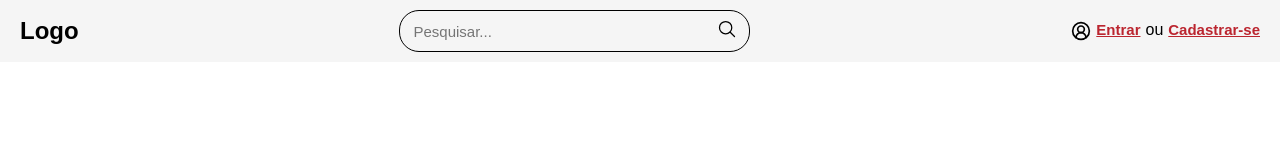
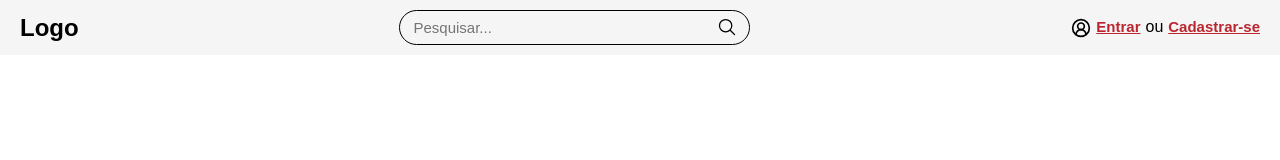
Before and after one commit to L7noxy/Moltara, a React (Vite) app in the folder 4-fase-Moltara/: page / in a window 1280 px wide. Shown: the top 160 px of the page. Built offline with nearby package versions, Linux system fonts and the light colour scheme.

Commit message:
Terminando completamente a navbar

```diff
--- a/4-fase-Moltara/src/components/Navbar.css
+++ b/4-fase-Moltara/src/components/Navbar.css
@@ -23,6 +23,7 @@
     border-radius: 20px;
     background-color: rgba(255, 255, 255, 0);
     overflow: hidden;
+    height: 35px;
 }
 
 .search-bar input {
@@ -35,7 +36,7 @@
 }
 
 .search-bar button {
-    padding: 8px 12px;
+    padding: 6px 12px;
     border: none;
     border-radius: 5px;
     cursor: pointer;
```
